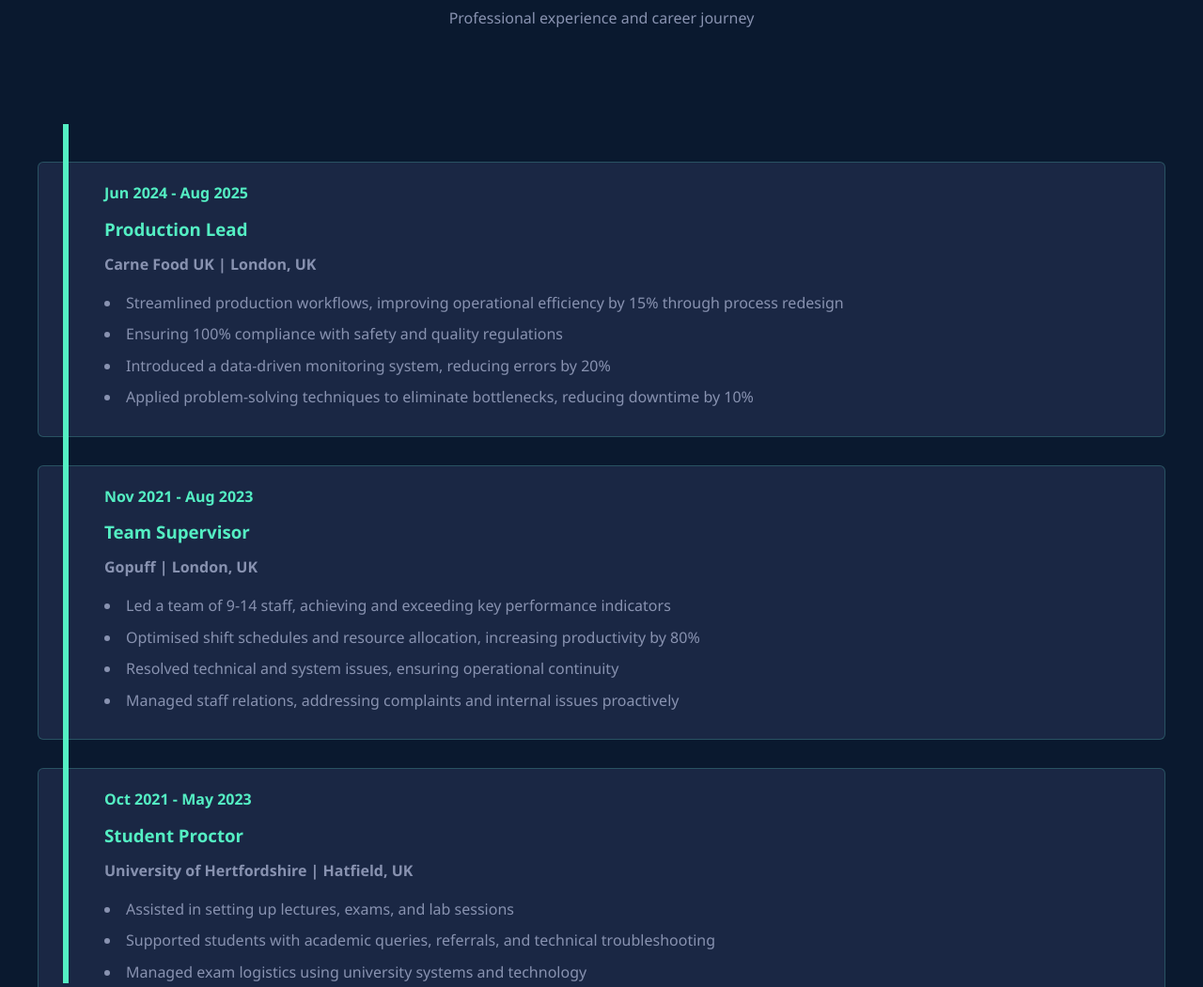
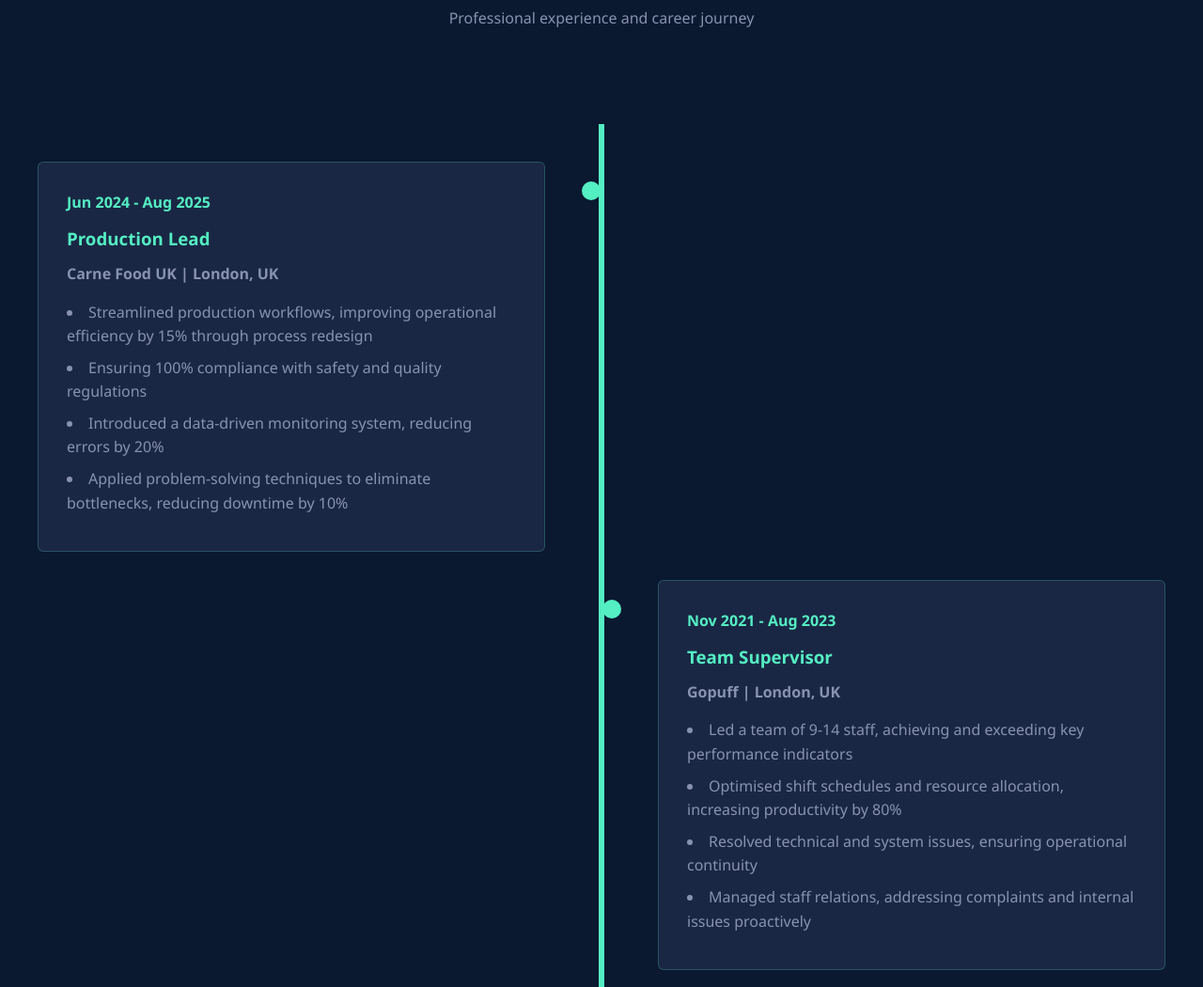
Before and after one commit to ochiengvirtue-cyber/ochiengvirtue-cyber.github.io, a plain HTML site: page employment-history.html in a window 1280 px wide. Shown: the part 300-1350 px from the top of the page at 94% size. Drawn offline with Linux system fonts and the light colour scheme.

Commit message:
Implement alternating timeline design for employment-history.html - center line with left/right items

```diff
--- a/employment-history.html
+++ b/employment-history.html
@@ -402,17 +402,48 @@
     background: var(--accent-color);
     top: 0;
     bottom: 100px;
-    left: 30px;
-    margin-left: -3px;
+    left: 50%; margin-left: -3px;
 }
 
 .timeline-item {
-    padding: 20px 40px 20px 70px;
-    position: relative;
+    padding: 30px;    position: relative;
     background: var(--card-bg);
     border-radius: 6px;
     margin-bottom: 30px;
     border: 1px solid rgba(100, 255, 218, 0.2);
+}
+
+        /* Alternating timeline items - left and right */
+.timeline-item:nth-child(odd) {
+    width: 45%;
+    margin-left: 0;
+    margin-right: auto;
+}
+
+.timeline-item:nth-child(even) {
+    width: 45%;
+    margin-left: auto;
+    margin-right: 0;
+}
+
+/* Timeline dots in center */
+.timeline-item::before {
+    content: '';
+    position: absolute;
+    width: 20px;
+    height: 20px;
+    background: var(--accent-color);
+    border-radius: 50%;
+    top: 20px;
+    z-index: 1;
+}
+
+.timeline-item:nth-child(odd)::before {
+    right: -60px;
+}
+
+.timeline-item:nth-child(even)::before {
+    left: -60px;
 }
 
 .timeline-item h3 {
```
